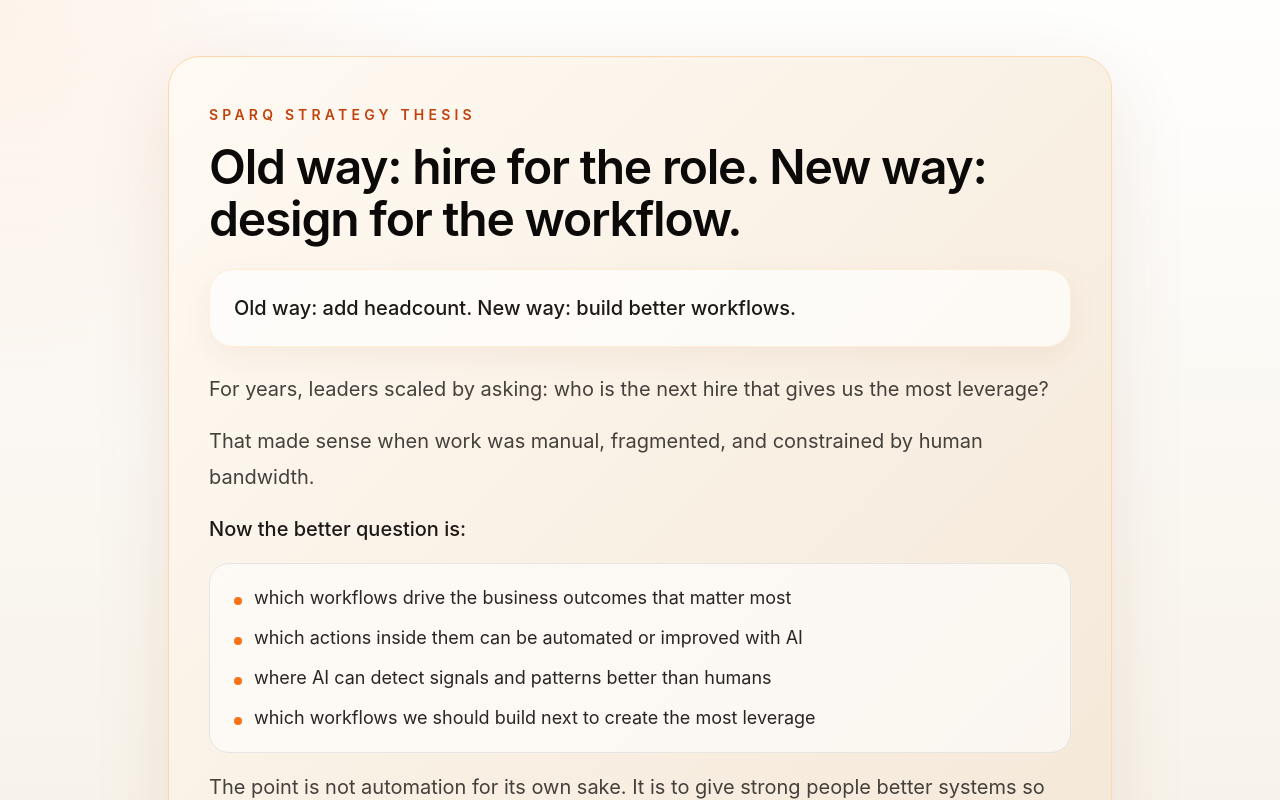
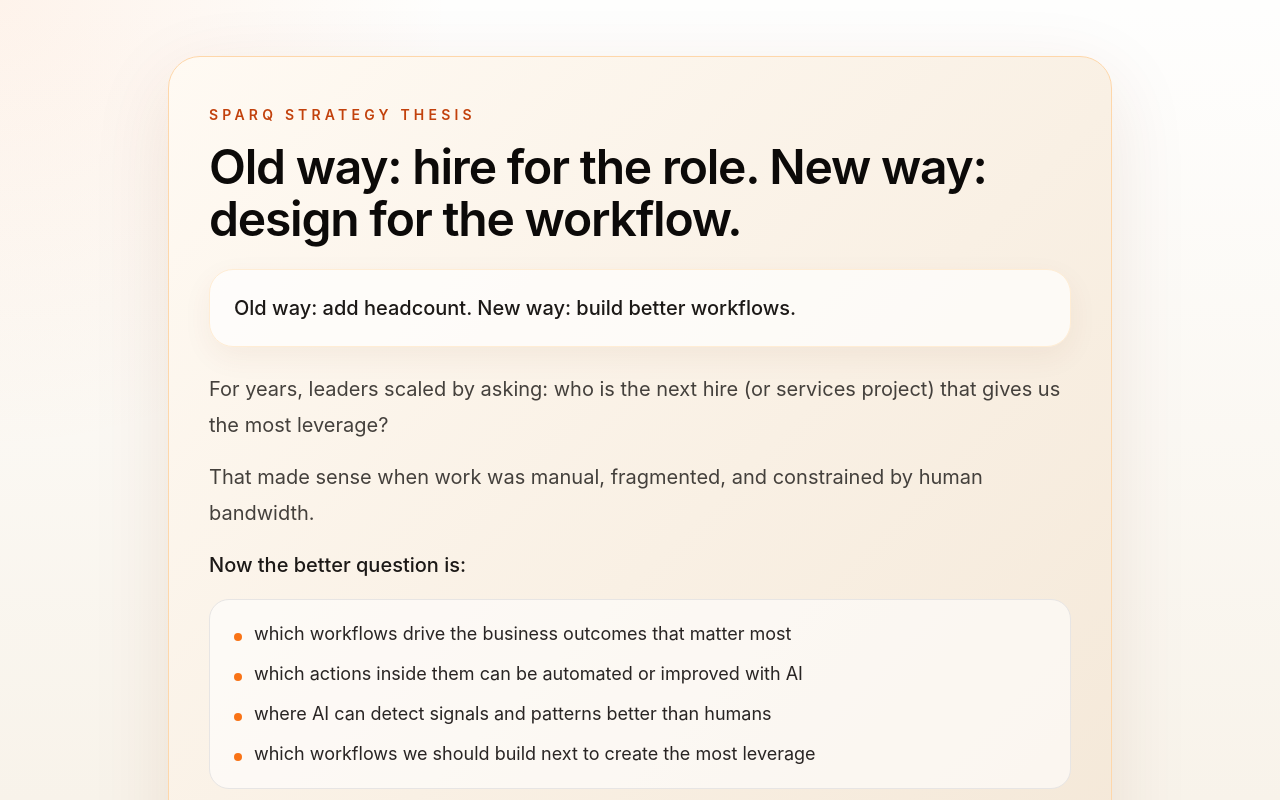
Before and after one commit to JE-MM-754/work-tools, a Next.js app: page /interview/sparq-gtm-reinvention-2026-04-01 in a window 1280 px wide. Shown: the top 800 px of the page. Built offline with nearby package versions, Linux system fonts and the light colour scheme.

Commit message:
Add services project framing to Sparq thesis

```diff
--- a/src/app/interview/sparq-gtm-reinvention-2026-04-01/page.tsx
+++ b/src/app/interview/sparq-gtm-reinvention-2026-04-01/page.tsx
@@ -7,7 +7,7 @@ export const metadata: Metadata = {
 
 const thesisBlocks = {
   kicker: 'Old way: add headcount. New way: build better workflows.',
-  intro: 'For years, leaders scaled by asking: who is the next hire that gives us the most leverage?',
+  intro: 'For years, leaders scaled by asking: who is the next hire (or services project) that gives us the most leverage?',
   rationale: 'That made sense when work was manual, fragmented, and constrained by human bandwidth.',
   transition: 'Now the better question is:',
   bullets: [
```
